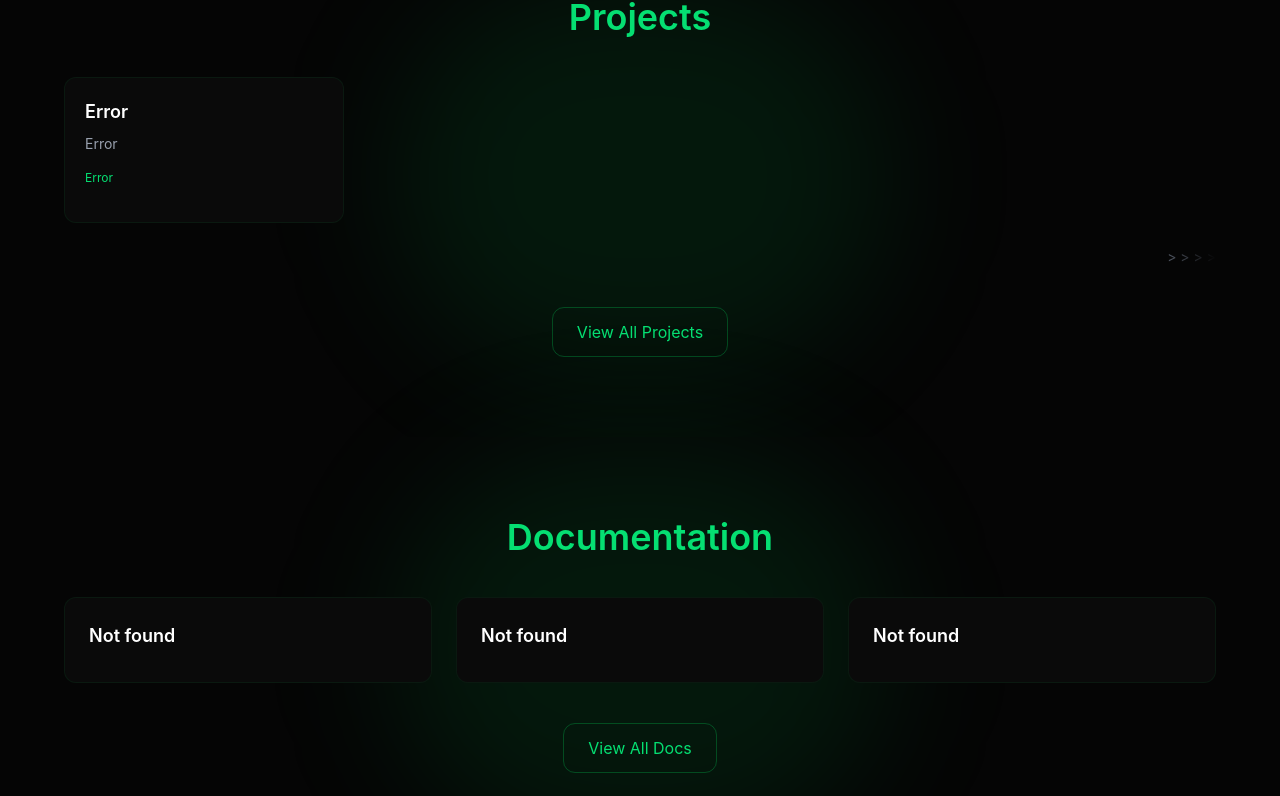
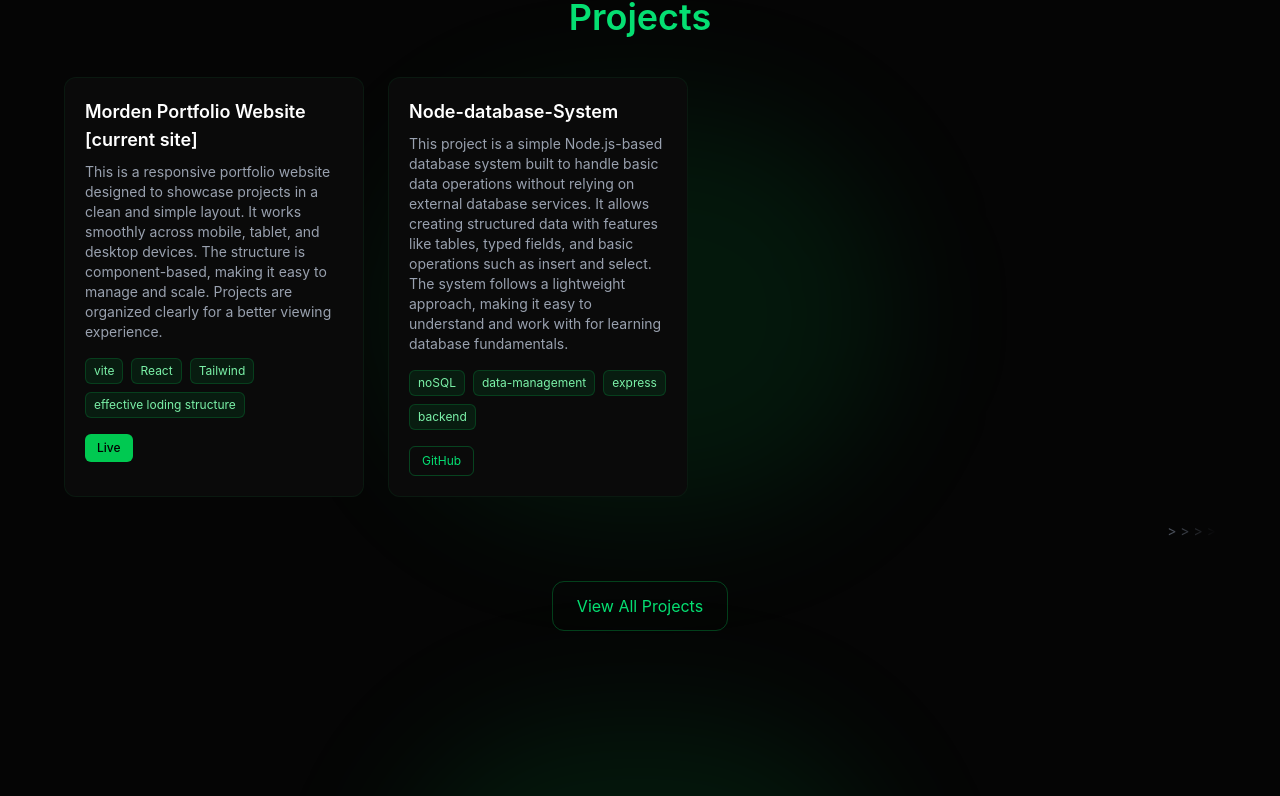
Before and after one commit to Sunildharajiya/sunildharajiya, a React (Vite) app: page / in a window 1280 px wide. Shown: the part 1911-2707 px from the top of the page. Built offline with nearby package versions, Linux system fonts and the light colour scheme.

Commit message:
new v0.0.1

```diff
--- a/package.json
+++ b/package.json
@@ -1,7 +1,7 @@
 {
   "name": "sunildev",
   "private": true,
-  "version": "0.0.0",
+  "version": "0.0.1",
   "type": "module",
   "scripts": {
     "dev": "vite",
--- a/src/App.jsx
+++ b/src/App.jsx
@@ -6,7 +6,7 @@ import { Layout } from "./Layout.jsx";
 const Index = lazy(() => import("./pages/index.jsx"));
 const Contact = lazy(() => import("./pages/Contact.jsx"));
 const Projects = lazy(() => import("./pages/Projects.jsx"));
-const Docs = lazy(() => import("./pages/Docs.jsx"));
+const Post = lazy(() => import("./pages/posts.jsx"));
 
 const Loader = () => (
   <div className="min-h-screen flex items-center justify-center text-green-400">
@@ -17,7 +17,7 @@ const Loader = () => (
 export const App = createBrowserRouter([
   {
     path: "/",
-    element: <Layout />,   // 🔥 common layout
+    element: <Layout />,   // common layout for every page.
     children: [
       {
         index: true,
@@ -44,10 +44,10 @@ export const App = createBrowserRouter([
         ),
       },
       {
-        path: "docs",
+        path: "post",
         element: (
           <Suspense fallback={<Loader />}>
-            <Docs />
+            <Post />
           </Suspense>
         ),
       },
--- a/src/Data/docs.js
+++ b/src/Data/posts.js
@@ -9,7 +9,7 @@
     */
 
 
-export const docs = [
+export const post = [
   {
     title:"Not found"
   },
--- a/src/Data/projects.js
+++ b/src/Data/projects.js
@@ -10,13 +10,22 @@
   },
   */
 
-export const projects = [  {
+export const projects = [
+  {
     id: 1,
-    title: "Error",
-    desc: "Error",
-    tech: ["Error"],
-    live: "",
-    github: "",
+    title: "Morden Portfolio Website [current site]",
+    desc: "This is a responsive portfolio website designed to showcase projects in a clean and simple layout. It works smoothly across mobile, tablet, and desktop devices. The structure is component-based, making it easy to manage and scale. Projects are organized clearly for a better viewing experience.",
+    image: "/public/Projects-thumbnail/sunildharajiya-netlify-app.jpg",
+    tech: ["vite","React","Tailwind","effective loding structure"],
+    live: "http://sunildharajiya.netlify.app/",
+  },
+    {
+    id: 1,
+    title: "Node-database-System",
+    desc: "This project is a simple Node.js-based database system built to handle basic data operations without relying on external database services. It allows creating structured data with features like tables, typed fields, and basic operations such as insert and select. The system follows a lightweight approach, making it easy to understand and work with for learning database fundamentals.",
+   image: "/public/Projects-thumbnail/Node-database-system-github.jpg",
+    tech: ["noSQL","data-management","express","backend"],
+    github: "https://github.com/Sunildharajiya/node-database-system"
   },
 
   ];
--- a/src/components/Docs.jsx
+++ b/src/components/Posts.jsx
@@ -1,12 +1,12 @@
 import React from "react";
-import { docs } from "./../Data/docs.js";
+import { post } from "./../Data/posts.js";
 
-export const Docs = () => {
-  const LIMIT = 3; // 🔥 control how many docs show
-  const visibleDocs = docs.slice(0, LIMIT);
+export const Post = () => {
+  const LIMIT = 3;
+  const visiblepost = post.slice(0, LIMIT);
 
   return (
-    <section id="docs" className="relative py-20 px-6 bg-[#050505]">
+    <section id="post" className="relative py-20 px-6 bg-[#050505]">
 
       {/* Glow */}
       <div className="absolute inset-0 pointer-events-none">
@@ -18,41 +18,41 @@ export const Docs = () => {
 
         {/* Heading */}
         <h2 className="text-3xl md:text-4xl font-semibold text-green-400 mb-10 text-center">
-          Documentation
+          Posts
         </h2>
 
         {/* Grid */}
         <div className="grid md:grid-cols-3 gap-6">
 
-          {visibleDocs.map((doc, i) => (
+          {visiblepost.map((p, i) => (
             <a
-              key={doc.id || i}
-              href={doc.link}
+              key={p.id || i}
+              href={p.link}
               className="bg-[#0a0a0a] border border-green-900/20 rounded-xl p-6
               hover:border-green-400/30 hover:shadow-[0_0_20px_rgba(34,197,94,0.1)]
               transition-all duration-300"
             >
               <h3 className="text-lg font-semibold text-white mb-2">
-                {doc.title}
+                {p.title}
               </h3>
 
               <p className="text-gray-400 text-sm">
-                {doc.desc}
+                {p.desc}
               </p>
             </a>
           ))}
 
         </div>
 
-        {/* View All (only if more docs exist) */}
-        {docs.length > LIMIT && (
+        {/* View All (only if more post exist) */}
+        {post.length > LIMIT && (
           <div className="flex justify-center mt-10">
             <a
-              href="/docs"
+              href="/post"
               className="px-6 py-3 rounded-xl border border-green-500/30 text-green-400
               hover:bg-green-500/10 transition-all duration-300"
             >
-              View All Docs
+              View All post
             </a>
           </div>
         )}
--- a/src/components/projects.jsx
+++ b/src/components/projects.jsx
@@ -38,9 +38,17 @@ export const Projects = () => {
                   {project.desc}
                 </p>
 
-                <span className="text-green-400 text-xs block mb-4">
-                  {project.tech}
-                </span>
+                 <div className="flex flex-wrap gap-2 mb-4">
+                  {project.tech.map((t, idx) => (
+                    <span
+                      key={idx}
+                      className="px-2 py-1 text-xs rounded-md
+                      bg-green-500/10 text-green-300 border border-green-500/20"
+                    >
+                      {t}
+                    </span>
+                  ))}
+                </div>
 
                 {/* 🔥 Buttons */}
                 <div className="flex gap-2 flex-wrap">
--- a/src/pages/Projects.jsx
+++ b/src/pages/Projects.jsx
@@ -39,7 +39,7 @@ const Projects = () => {
       src={project.image}
       alt={project.title}
       loading="lazy"
-      className="w-full h-44 object-cover
+      className="object-cover
       transition-transform duration-500 group-hover:scale-105"
     />
   </div>
--- a/src/pages/index.jsx
+++ b/src/pages/index.jsx
@@ -4,7 +4,7 @@ import { useLocation } from "react-router-dom";
 import { Hero } from "./../components/Hero.jsx";
 import { About } from "./../components/About.jsx";
 import { Projects } from "./../components/projects.jsx";
-import { Docs } from "./../components/Docs.jsx";
+import { Post } from "./../components/Posts.jsx";
 
 const Index = () => {
   const location = useLocation();
@@ -38,8 +38,8 @@ const Index = () => {
         <Projects />
       </div>
 
-      <div id="docs">
-        <Docs />
+      <div id="posts">
+        <Post />
       </div>
     </>
   );
--- a/src/pages/Docs.jsx
+++ b/src/pages/posts.jsx
@@ -1,7 +1,7 @@
 import React from "react";
-import { docs } from "./../Data/docs.js"
+import { post } from "./../Data/posts.js"
 
-const Docs = () => {
+const Post = () => {
   return (
     <div className="min-h-screen bg-[#050505] px-6 py-20">
 
@@ -15,21 +15,21 @@ const Docs = () => {
 
         {/* Heading */}
         <h1 className="text-3xl md:text-4xl font-semibold text-green-400 mb-6 text-center">
-          Documentation
+          POSTS
         </h1>
 
         {/* Subtitle */}
         <p className="text-gray-400 text-center mb-12">
-          Notes, guides, and learnings from my development journey.
+          guides,thoughts and learnings from my development journe.
         </p>
 
-        {/* Docs List */}
+        {/* post List */}
         <div className="flex flex-col gap-6">
 
-          {docs.map((doc, i) => (
+          {post.map((p, i) => (
             <a
               key={i}
-              href={doc.link}
+              href={p.link}
               className="block bg-[#0a0a0a] border border-green-900/20 rounded-xl p-6
               hover:border-green-400/30 hover:shadow-[0_0_20px_rgba(34,197,94,0.1)]
               transition-all duration-300"
@@ -38,16 +38,16 @@ const Docs = () => {
 
                 <div>
                   <h2 className="text-lg md:text-xl font-semibold text-white mb-2">
-                    {doc.title}
+                    {p.title}
                   </h2>
 
                   <p className="text-gray-400 text-sm">
-                    {doc.desc}
+                    {p.desc}
                   </p>
                 </div>
 
                 <span className="text-xs text-gray-500 whitespace-nowrap">
-                  {doc.date}
+                  {p.date}
                 </span>
 
               </div>
@@ -61,4 +61,4 @@ const Docs = () => {
   );
 };
 
-export default Docs;
+export default Post;
```
Also changed, not shown: public/Projects-thumbnail/Node-database-system-github.jpg (added), public/Projects-thumbnail/sunildharajiya-netlify-app.jpg (added).
